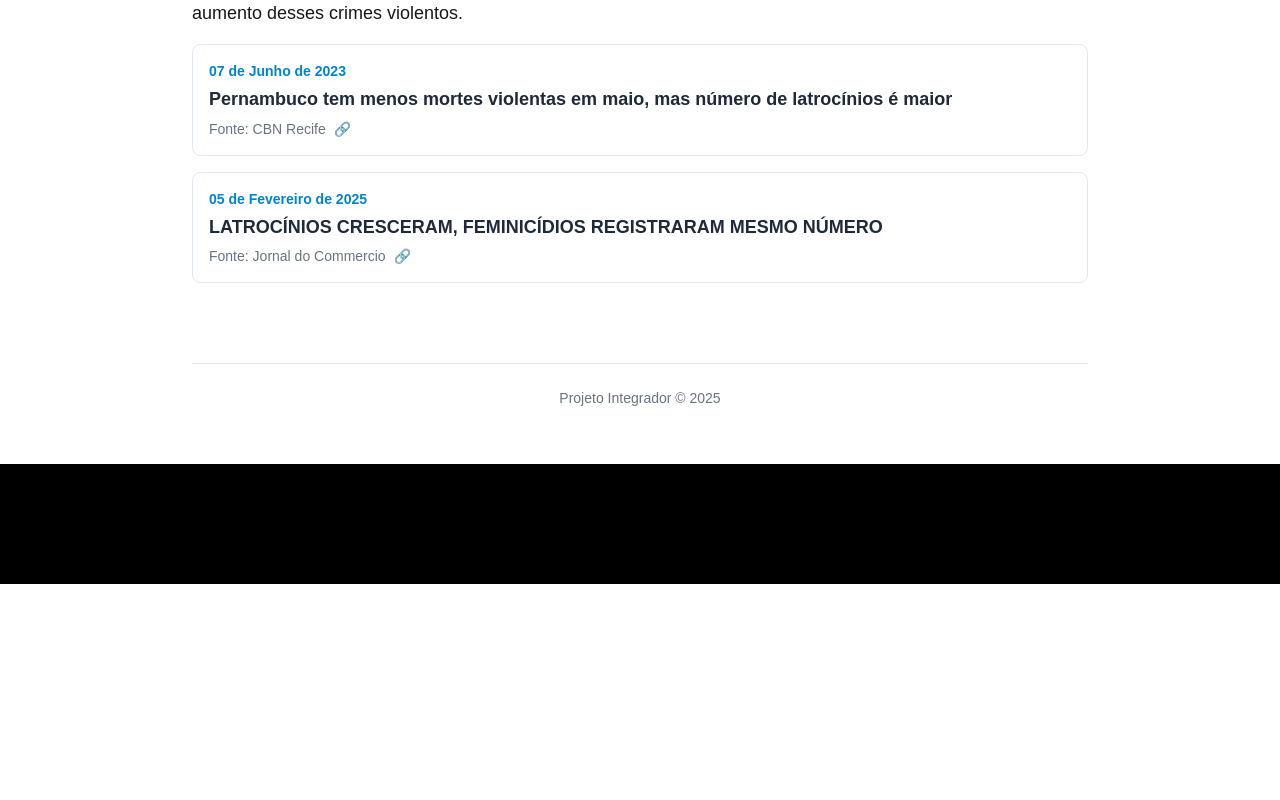
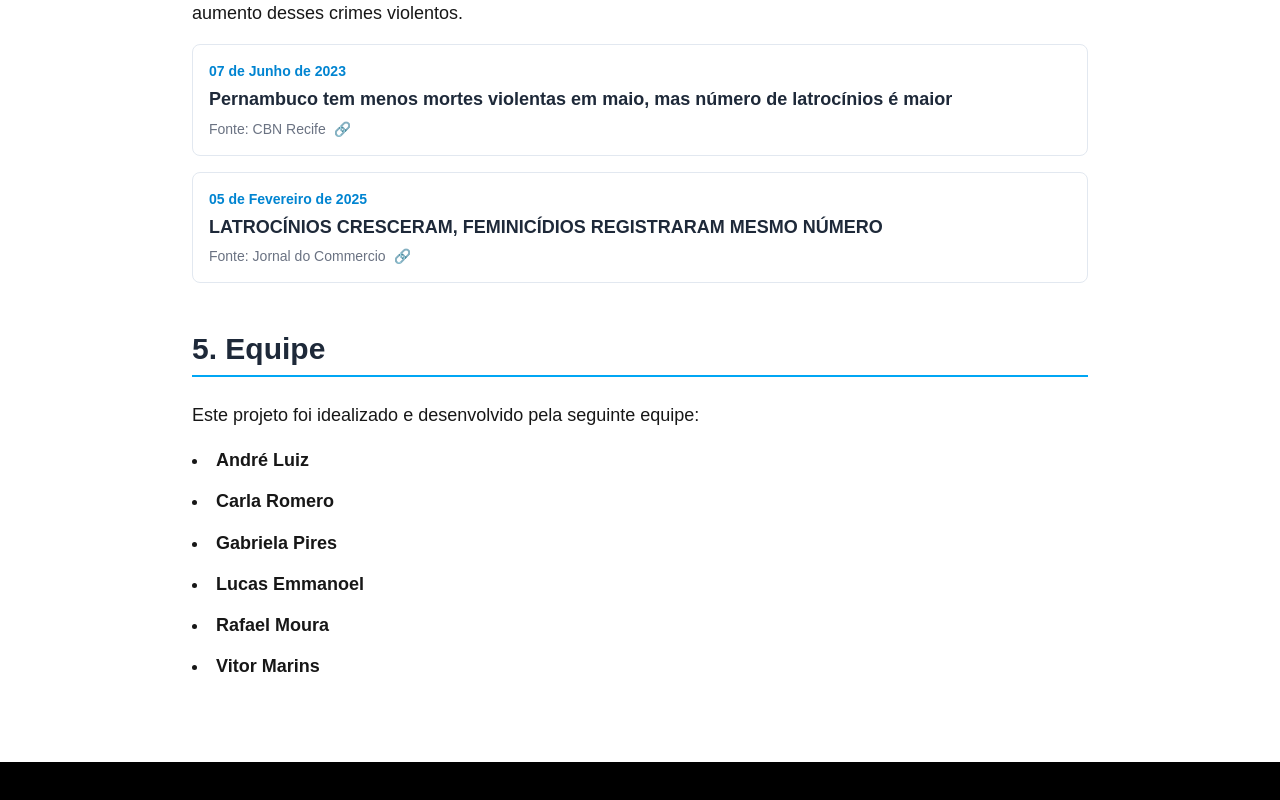
Before and after one commit to VitorMarins/P.I_dataset_ocorrencias_delegacia, a Next.js app in the folder ocorrencias-app/: page / in a window 1280 px wide. Shown: the part 1819-2619 px from the top of the page. Before the commit the page ends 2403 px from the top, so only its background shows below. Built offline with nearby package versions, Linux system fonts and the light colour scheme.

Commit message:
refactor: added team section

```diff
--- a/ocorrencias-app/src/app/page.tsx
+++ b/ocorrencias-app/src/app/page.tsx
@@ -1,5 +1,4 @@
 import React from 'react';
-
 
 interface ProjectSectionProps {
   title: string;
@@ -58,15 +57,12 @@ function ValueCard({icon, title, description}: {icon: string, title: string, des
 }
 
 
-// --- Componente Principal ---
-
 export default function Home() {
   return (
     <>
       <div className="w-full min-h-screen p-4 sm:p-8">
         <div className="max-w-4xl mx-auto">
 
-          {/* Cabeçalho */}
           <header className="text-center py-10 border-b-2 border-slate-200 dark:border-gray-700 mb-10">
             <h1 className="text-4xl sm:text-5xl font-extrabold tracking-tight text-gray-900 dark:text-white">
               Sistema Preditivo de Ocorrências de Latrocínio para Patrulhamento Estratégico
@@ -76,7 +72,6 @@ export default function Home() {
             </p>
           </header>
 
-          {/* Corpo do Documento */}
           <ProjectSection title="1. História de Dados e Justificativa">
             <p>
               A segurança pública é um desafio constante que exige a otimização contínua dos recursos disponíveis. Atualmente, as estratégias de patrulhamento e alocação de efetivo da Polícia Civil são, em grande parte, reativas, baseadas em dados históricos e na experiência dos agentes.
@@ -141,11 +136,31 @@ export default function Home() {
               />
           </ProjectSection>
 
-          <footer className="text-center mt-20 py-6 border-t border-slate-200 dark:border-gray-700">
-            <p className="text-sm text-gray-500 dark:text-gray-400">
-              Projeto Integrador &copy; {new Date().getFullYear()}
+          <ProjectSection title="5. Equipe">
+            <p>
+                Este projeto foi idealizado e desenvolvido pela seguinte equipe:
             </p>
-          </footer>
+            <ul className="list-disc list-inside space-y-3 mt-4">
+                <li>
+                    <span className="font-semibold">André Luiz</span>
+                </li>
+                <li>
+                    <span className="font-semibold">Carla Romero</span>
+                </li>
+                <li>
+                    <span className="font-semibold">Gabriela Pires</span>
+                </li>
+                <li>
+                    <span className="font-semibold">Lucas Emmanoel</span>
+                </li>
+                <li>
+                    <span className="font-semibold">Rafael Moura</span>
+                </li>
+                <li>
+                    <span className="font-semibold">Vitor Marins</span>
+                </li>
+            </ul>
+          </ProjectSection>
 
         </div>
       </div>
```
